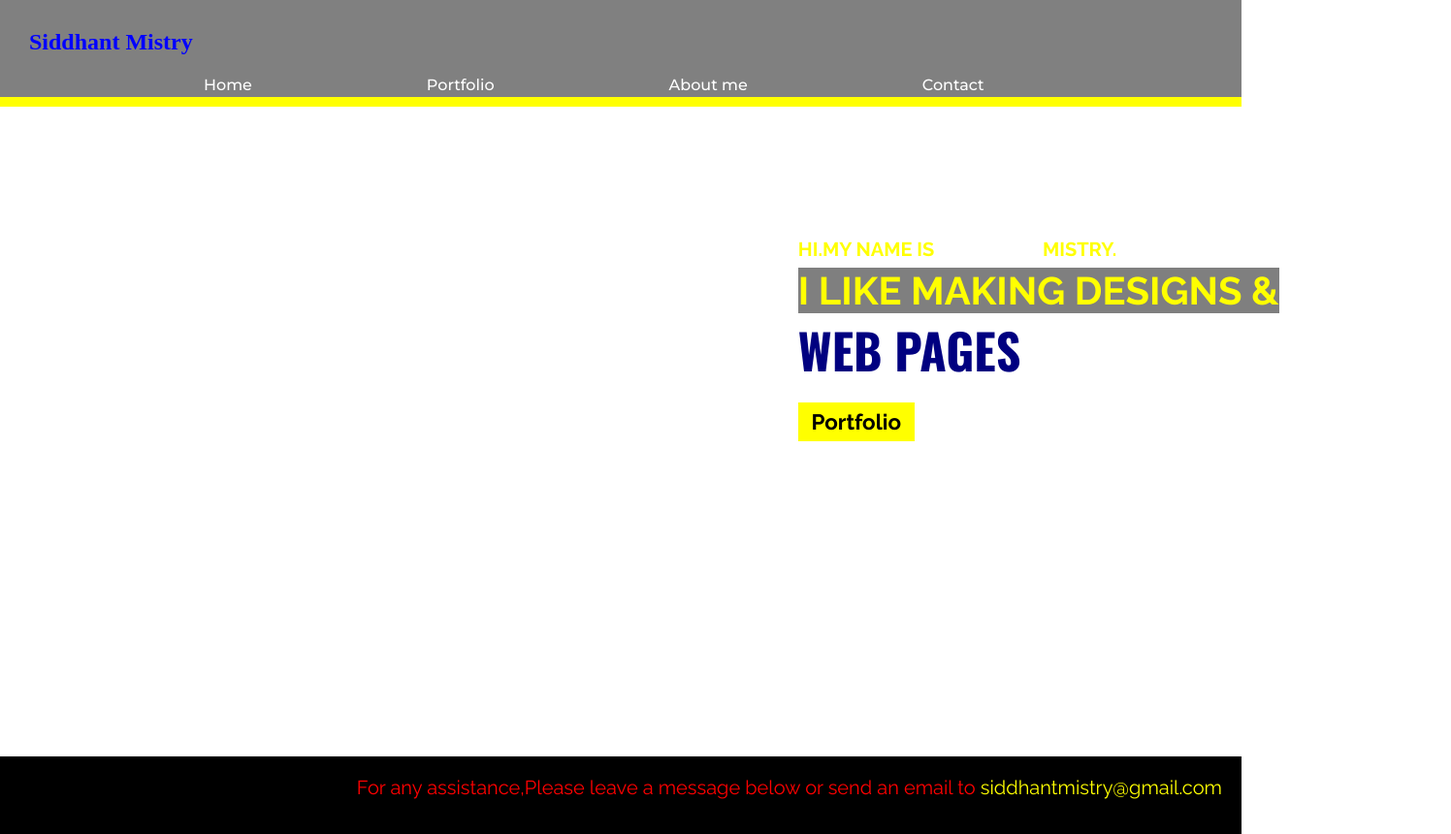
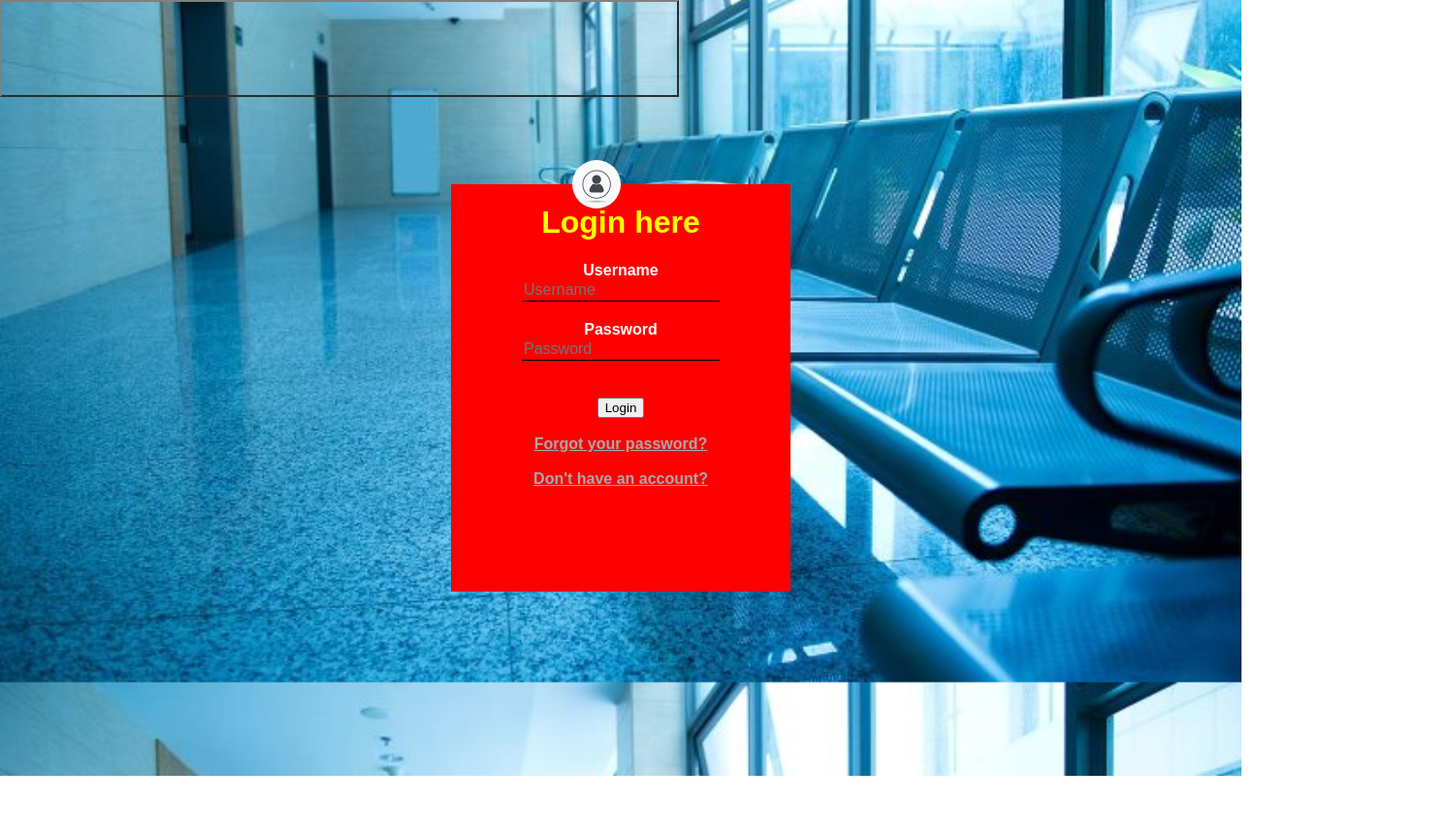
Before and after one commit to siddmm/My-projects, a plain HTML site: page index.html in a window 1280 px wide. Shown: the whole page at 97% size, 1496 px wide, since content can reach past the window. After the commit the page ends 800 px from the top, so only its background shows below. Drawn offline with nearby package versions, Linux system fonts and the light colour scheme.

```diff
--- a/index.html
+++ b/index.html
@@ -1,33 +1,27 @@
 <!DOCTYPE html>
 <html>
 <head>
-    <title>Siddhant Mistry | Photography | Music | Design</title>
-    <link rel="stylesheet" type="text/css" href="style.css">
+<title>Login Form Design</title>
+      <link rel="stylesheet" type="text/css" href="style.css">
+<center>
+<table border="2" table width="700pt" table height="100pt">
+</center>
+<body>
+<div class="loginbox">
+<img src="avatar.png" class="avatar">
+<h1>Login here</h1>
+<form>
+     <p>Username</p>
+     <input type="text" placeholder="Username" name="Enter Username">
+     <p>Password</p>
+     <input type="password" placeholder="Password" name="Enter password"><br><br/>
+     <button type="submit">Login</button><br><br/>
+     <a href="#">Forgot your password?</a><br><br/>
+      <a href="#">Don't have an account?</a>
+    </form>
+
+</div>
+</table>
+</body>
 </head>
-<body>
-    <header>
-        <nav>
-            <h1>Siddhant Mistry</h1>
-            <ul id="nav">
-                <li><a class="homered" href="#">Home</a></li>
-                <li><a class="homeblack" href="portfolio.html">Portfolio</a></li>
-                <li><a class="homeblack" href="About me.html">About me</a></li>
-                <li><a class="homeblack" href="contact me.html">Contact</a></li>
-            </ul>
-        </nav>
-    </header>
-    <div class="divider"></div>
-    <div class="image1">
-        <h2 class="homesub">HI.MY NAME IS <span style="color:white">SIDDHANT</span> MISTRY.</h2>
-        <h1 class="homedes">I LIKE MAKING DESIGNS & </h1>
-        <h1 class="homeweb"> WEB PAGES</h1>
-        <br><br/>
-        <button class="buttonhome" onClick="location.href='portfolio.html'">Portfolio</button>
-    </div>
-    <div class="divider1">
-        <p class="pcolor">For any assistance,Please leave a message below or send an email to
-            <span style="color:yellow">siddhantmistry@gmail.com</span></p>
-    </div>
-
-</body>
 </html>
--- a/style.css
+++ b/style.css
@@ -1,219 +1,77 @@
-@import "https://fonts.googleapis.com/css?family=Oswald:500,700";
-@import "https://fonts.googleapis.com/css?family=Montserrat:500,700";
-@import 'https://fonts.googleapis.com/css?family=Raleway:100,100i,200,200i,300,300i,400,400i,500,500i,600,600i,700,700i,800,800i,900,900i';
-
 body {
      margin: 0;
-    background-color: white;
+     padding: 0;
+     background: url(pic1.jpg);
+     width: 700px;
+     height: 500px;
+     background-size: cover;
+     background-position: center;
+     font-family: sans-serif;
   }
 
-header {
-    background: grey;
-    color: blue;
-    padding: 10px 30px 20px 30px;
-    height: 70px;
+  .loginbox {
+      width: 350px;
+      height: 420px;
+      background: red;
+      color: yellow;
+      top: 50%;
+      left: 50%;
+      position: absolute;
+      transform: translate(-50%,-50%);
+      box-sizing: border-box;
+
 }
 
-.header h1 {
-                     display: inline;
-                     font-family: 'Times New Roman', sans-serif;
-                     font-weight: 400;
-                     font-size: 50px;
-                     float: left;
-                     color: orange;
-                     margin-top: 0px;
-                     margin-right: 20px;
+ .avatar {
+     width: 50px;
+     height: 50px;
+     border-radius: 50%;
+     position: absolute;
+     top: -25px;
+     left: calc(50% - 50px);
 }
 
-#container {
-
-    position: relative;
-}
-#animate-left {
-    position:absolute;
+.loginbox p {
+   margin: 0;
+   Padding: 0;
+   font-weight: bold;
+   color: white;
 }
 
-nav ul {
-    display: inline;
-    padding: 0px;
-    float: left;
-}
-
-.divider {
-    background:yellow;
-    height: 10px;
-    margin: 0px;
-}
-
-nav ul li {
-    display: inline-block;
-    list-style-type: none;
-    color: white;
-    float: left;
-    margin-left: 180px;
-    margin-top: -15px;
-}
-
-nav ul li a {
-    color: white;
-    text-decoration: none;
-    margin-top: 30px;
-}
-
-#nav {
-    font-family:'Montserrat', sans-serif;
-}
-
-.homered:hover {
-    background: red;
-    padding: 10px 12px 10px 10px;
+.loginbox input {
+     width: 100%;
+     margin-bottom: 20px;
 }
 
 
-
-.homeblack:hover {
-    background: blue;
-    padding: 10px 10px 10px 10px;
+input[type=text], input[type=password] {
+ border: none;
+ border-bottom: 1px solid black;
+ background: transparent;
+ outline: none;
+ height: 20px;
+ color: black;
+ font-size: 16px;
+ width: 200px;
 }
 
-
-.divider1 {
-    background: yellow;
-    height: 10px;
-}
-
-.divider2 {
-    background: yellow;
-    height: 10px;
-}
-
-.image1 {
-    background-image: url(images/mahabaleshwar-pic.jpg);
-    width: 1496px;
-    height: 670px;
-    background-repeat: no-repeat;
-    background-size: cover;
-    margin: 0;
-    padding: 0;
-}
-
-.homesub {
-    font-family: 'Raleway', sans-serif;
-    margin: 0;
-    padding: 9% 5% 0% 55%;
-    font-size: 20px;
-    color: yellow;
-}
-
-.homedes {
-    font-family: 'Raleway', sans-serif;
-    margin: 0.5% 0% 0% 55%;
-    font-size: 40px;
-    color: yellow;
-    background-color: rgba(0, 0, 0, 0.5);
-    display: inline-block;
-}
-
-.homeweb {
-    font-family: 'Oswald', sans-serif;
-    margin: 0% 0% 0% 55%;
-    font-size: 50px;
-    color: navy;
-    display: inline-block;
-}
-
-
-.buttonhome {
-    margin: 0% 0% 0% 55%;
-    background: yellow;
-    color: black;
-    border: none;
-    height: 40px;
-    width: 120px;
-    font-size: 1.4em;
-    padding: 0.1em;
-    coursor: pointer;
-    outline: none;
-    font-family: 'Raleway', sans-serif;
-    font-weight: 700;
-}
-
-.buttonhome:hover {
-    background:grey;
-}
-
-.img {
-    width: 150px;
-    height: 150px;
-    border-radius: 50%;
-    margin-left: 300px;
-}
-
-.pcolor {
-    color: red;
-    font-size: 20px;
-    font-family: 'Raleway', sans-serif;
-    float: right;
-    margin-right: 20px;
-}
-
-.contact-color {
-    display: inline-block;
-    color: blue;
-    font-size: 25px;
-    margin-right: 215px;
-    margin-bottom: 50px;
-}
-
-.fname-color {
-    display: inline-block;
-    color: black;
-    font-size: 20px;
-    margin-bottom: 25px;
-}
-
-.lname-color {
-    display: inline-block;
-    color: black;
-    font-size: 20px;
-    margin-bottom: 25px;
-}
-
-.E-color {
-    display: inline-block;
-    color: black;
-    font-size: 20px;
-    margin-bottom: 25px;
-    margin-right: 25px;
-}
-
-.Add-color {
-    color: black;
-    font-size: 20px;
-    margin-right: 180px;
-    margin-top: 5px;
-    margin-bottom: 10px;
-}
-
-input[type="submit"] {
+.loginbox input[type="submit"]
+{
   border: none;
   outline: none;
+  background: white;
+  height: 20px;
   color: black;
-    background-color: yellow;
-    margin-bottom: 30px;
-
+  font-size: 50px;
 }
-
-textarea[name="message"] {
-    margin: 0px 0px 0px 150px;
+.loginbox input[type="submit"]:hover
+{
+ background: red;
+ color: black;
 }
-
-input[type="submit"]:hover
-{
-    color:grey;
+.loginbox a {
+  text-declaration: none;
+  font-size: 16px;
+  font-weight: bold;
+  color: darkgrey;
 }
-
-.divider1 {
-    background: black;
-    height: 80px;
-}
```
Also changed, not shown: avatar.png (added), pic1.jpg (added), 1 other file. Lines whose indentation alone changed are shown as unchanged.
